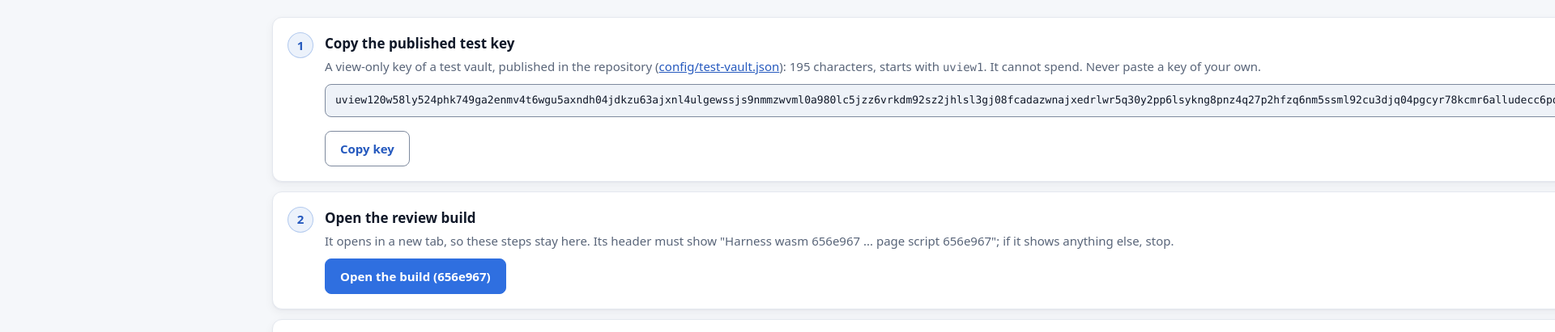
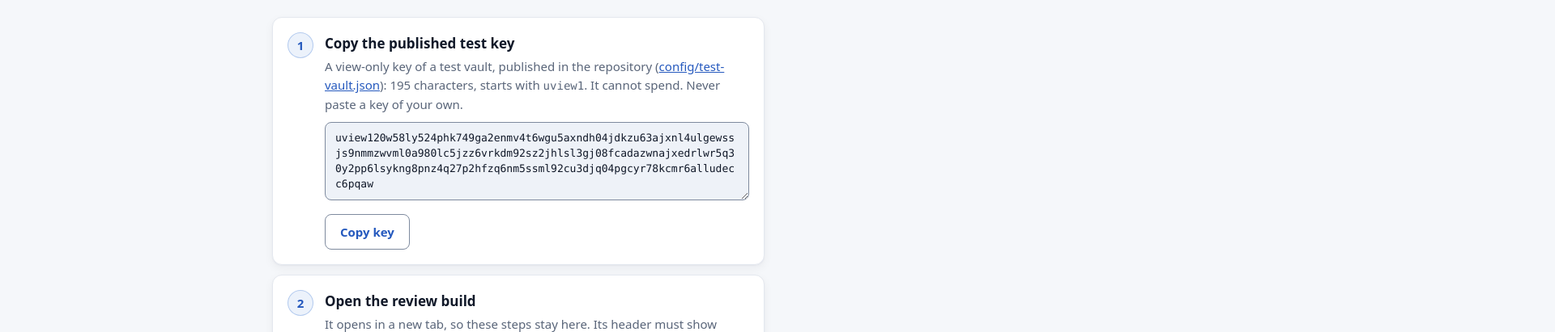
Before and after one commit to deegalabs/konclave-benchmark, a plain HTML site: page pages/index.html in a window 1280 px wide. Shown: the part 175-586 px from the top of the page at 81% size, 1920 px wide, since content can reach past the window. Drawn offline with Linux system fonts and the light colour scheme; files whose address does not match are found by name.

Commit message:
fix: the landing key box wraps the key on a desktop (#25)
Co-Authored-By: Claude <noreply@anthropic.com>

```diff
--- a/pages/index.html
+++ b/pages/index.html
@@ -36,19 +36,20 @@ h1 { margin: 0 0 10px; font-size: 28px; line-height: 1.2; letter-spacing: -.01em
 .lead { margin: 0 0 24px; color: var(--text-muted); }
 a { color: var(--accent-ink); }
 ol.steps { list-style: none; margin: 0 0 20px; padding: 0; display: grid; gap: 12px; }
-.step { display: grid; grid-template-columns: 32px 1fr; gap: 14px; padding: 18px; background: var(--surface-1); border: 1px solid var(--line); border-radius: var(--radius); box-shadow: var(--shadow-sm); }
+.step { display: grid; grid-template-columns: 32px minmax(0, 1fr); gap: 14px; padding: 18px; background: var(--surface-1); border: 1px solid var(--line); border-radius: var(--radius); box-shadow: var(--shadow-sm); }
 .num { width: 32px; height: 32px; border-radius: 50%; display: grid; place-items: center; font-weight: 700; font-size: 15px; background: var(--accent-soft); color: var(--accent-ink); border: 1px solid var(--accent-line); }
 .step h2 { margin: 3px 0 6px; font-size: 17px; line-height: 1.3; }
 .step p { margin: 0 0 10px; }
 .step p:last-child { margin-bottom: 0; }
 .muted { color: var(--text-muted); font-size: 15px; }
 code { font: 14px var(--font-mono); overflow-wrap: anywhere; }
-.keybox { width: 100%; field-sizing: content; resize: vertical; padding: 10px 12px; font: 13px/1.45 var(--font-mono); color: var(--text); background: var(--surface-2); border: 1px solid var(--line-strong); border-radius: var(--radius-sm); }
+.keybox { width: 100%; max-width: 100%; min-height: 6.5em; resize: vertical; padding: 10px 12px; font: 13px/1.45 var(--font-mono); color: var(--text); background: var(--surface-2); border: 1px solid var(--line-strong); border-radius: var(--radius-sm); }
 .row { display: flex; flex-wrap: wrap; align-items: center; gap: 10px; margin-top: 10px; }
 .btn { display: inline-flex; align-items: center; justify-content: center; min-height: 44px; padding: 0 18px; border-radius: var(--radius-sm); font: 600 15px var(--font-sans); text-decoration: none; cursor: pointer; }
 .btn-primary { background: var(--accent); color: var(--on-accent); border: 1px solid var(--accent); }
 .btn-wide { width: 100%; }
 @media (min-width: 560px) { .btn-wide { width: auto; } }
+@media (max-width: 559px) { .keybox { min-height: 14em; } }
 .btn-ghost { background: transparent; color: var(--accent-ink); border: 1px solid var(--line-strong); }
 .btn:focus-visible, summary:focus-visible { outline: 3px solid var(--accent-ink); outline-offset: 2px; }
 .status { font-size: 14px; color: var(--success-text); min-height: 1.2em; }
@@ -75,7 +76,7 @@ footer { max-width: 40rem; margin: 0 auto; padding: 0 16px 40px; font-size: 14px
     <div>
       <h2 id="key-title">Copy the published test key</h2>
       <p class="muted" id="key-note">A view-only key of a test vault, published in the repository (<a href="https://github.com/deegalabs/konclave-benchmark/blob/main/config/test-vault.json">config/test-vault.json</a>): 195 characters, starts with <code>uview1</code>. It cannot spend. Never paste a key of your own.</p>
-      <textarea id="key" class="keybox" rows="8" readonly aria-labelledby="key-title" aria-describedby="key-note">Loading...</textarea>
+      <textarea id="key" class="keybox" rows="4" readonly aria-labelledby="key-title" aria-describedby="key-note">Loading...</textarea>
       <noscript><p class="muted">Without JavaScript the key is not shown here: open <a href="https://github.com/deegalabs/konclave-benchmark/blob/main/config/test-vault.json">config/test-vault.json</a> in the repository.</p></noscript>
       <div class="row">
         <button id="copy" class="btn btn-ghost btn-wide" type="button" hidden>Copy key</button>
```
Also changed, not shown: CHANGELOG.md.
